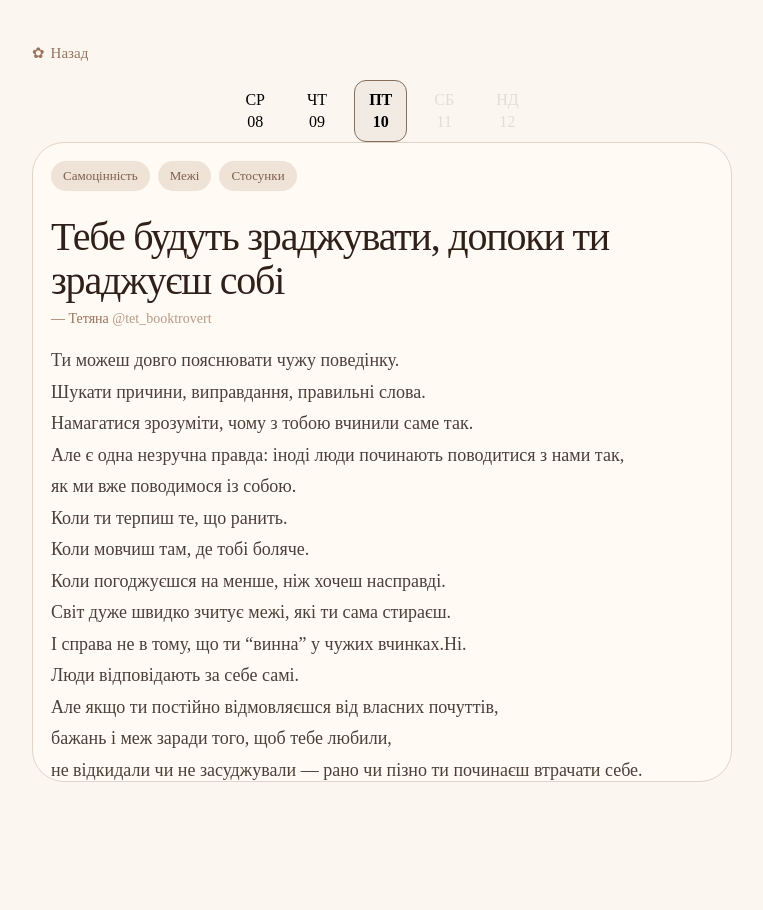
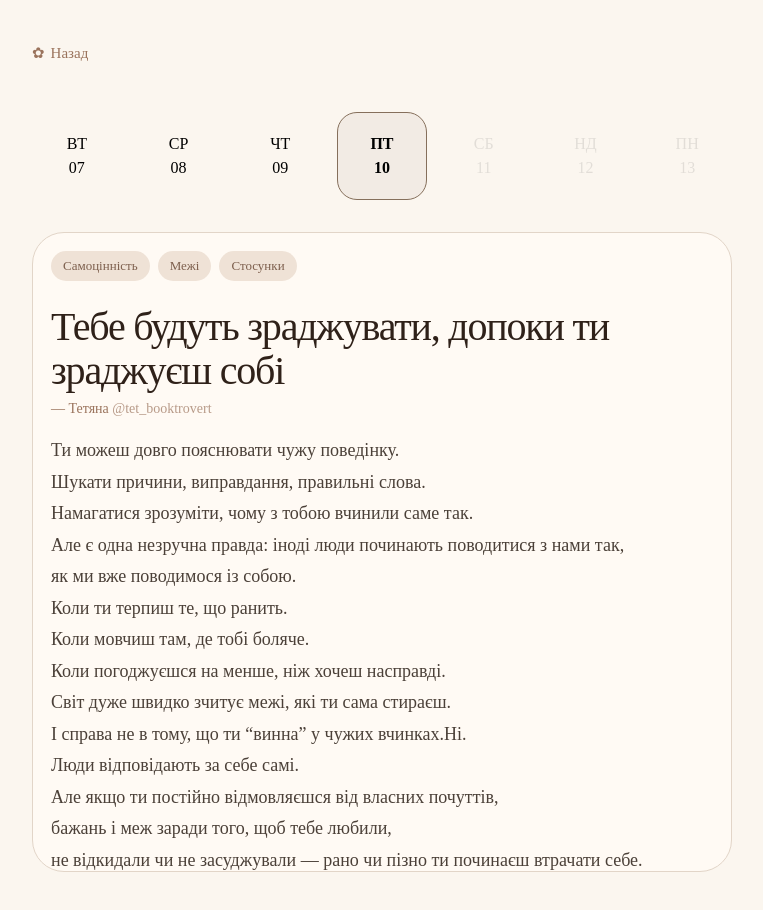
Before and after one commit to TetianaShch/daily-insights, a React (Vite) app: page /insight/1 in a window 1280 px wide. Shown: the top 910 px of the page, without its empty margins (258-1021 px from the left). Before the commit the page ends 826 px from the top, so only its background shows below. Built offline with nearby package versions, Linux system fonts and the light colour scheme; no server answers; the database is empty.

Commit message:
feat: add calendar navigation

```diff
--- a/src/components/CalendarStrip/CalendarStrip.module.css
+++ b/src/components/CalendarStrip/CalendarStrip.module.css
@@ -1,19 +1,30 @@
 .calendar {
-  display: flex;
-  justify-content: center;
+  width: min(100%, 900px);
+  margin: 32px auto;
+
+  display: grid;
+  grid-template-columns: repeat(7, minmax(64px, 1fr));
   gap: 12px;
+
+  overflow-x: auto;
 }
 
 .day {
+  width: 100%;
+  min-height: 88px;
+
   display: flex;
   flex-direction: column;
   align-items: center;
-  gap: 4px;
+  justify-content: center;
+  gap: 6px;
 
-  padding: 10px 14px;
+  padding: 10px;
   border: 1px solid transparent;
-  border-radius: 12px;
+  border-radius: 20px;
   background-color: transparent;
+
+  font: inherit;
   cursor: pointer;
 }
 
--- a/src/components/CalendarStrip/CalendarStrip.tsx
+++ b/src/components/CalendarStrip/CalendarStrip.tsx
@@ -12,10 +12,10 @@ type CalendarStripProps = {
 function CalendarStrip({ selectedDate, onDateSelect }: CalendarStripProps) {
   const today = new Date();
 
-  const days = Array.from({ length: 5 }, (_, index) => {
+  const days = Array.from({ length: 7 }, (_, index) => {
     const date = new Date(today);
 
-    date.setDate(today.getDate() + index - 2);
+    date.setDate(today.getDate() + index - 3);
 
     return date;
   });
```
